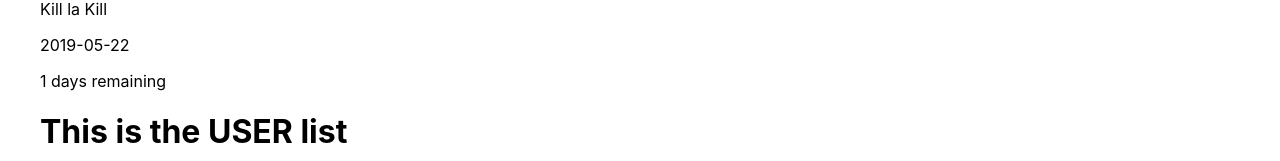
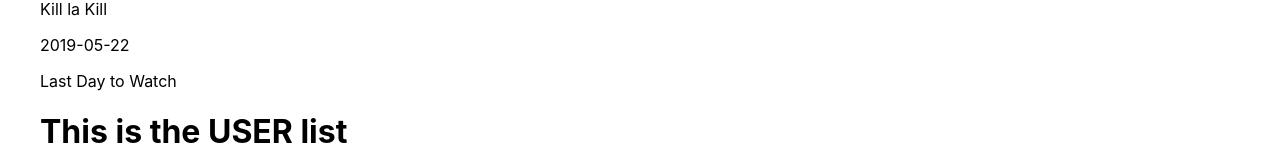
Before and after one commit to rlorenzini/securityapp, a React (Create React App) app in the folder client/: page /userMovies in a window 1280 px wide. Shown: the part 455-616 px from the top of the page. Built offline with nearby package versions, Linux system fonts and the light colour scheme; no server answers.

Commit message:
workaround

```diff
--- a/client/src/components/userMovieList.js
+++ b/client/src/components/userMovieList.js
@@ -43,7 +43,7 @@ export class MovieList extends Component {
                         <img src={movie.image} alt={brokenImg}></img>
                         <p>{movie.title}</p>
                         <p>{movie.unogsdate}</p>
-                        <p>{handleCountdown(movie.unogsdate)} days remaining</p>
+                        <p>{(handleCountdown(movie.unogsdate) === 0) ? `No Longer Available` : (handleCountdown(movie.unogsdate) === 1) ? `Last Day to Watch` : `${handleCountdown(movie.unogsdate)} days remaining`}</p>
                         <p>{}</p>
                     </div>
                 </li>
```
